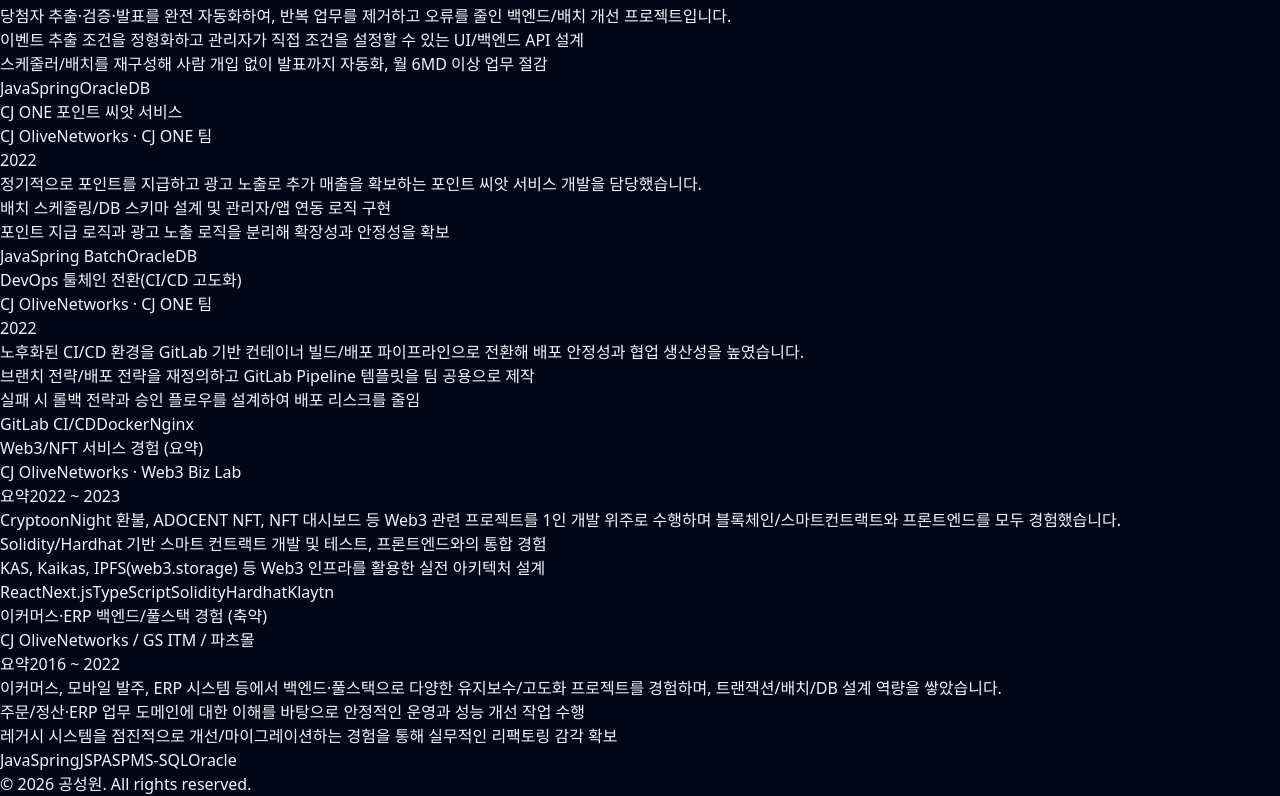
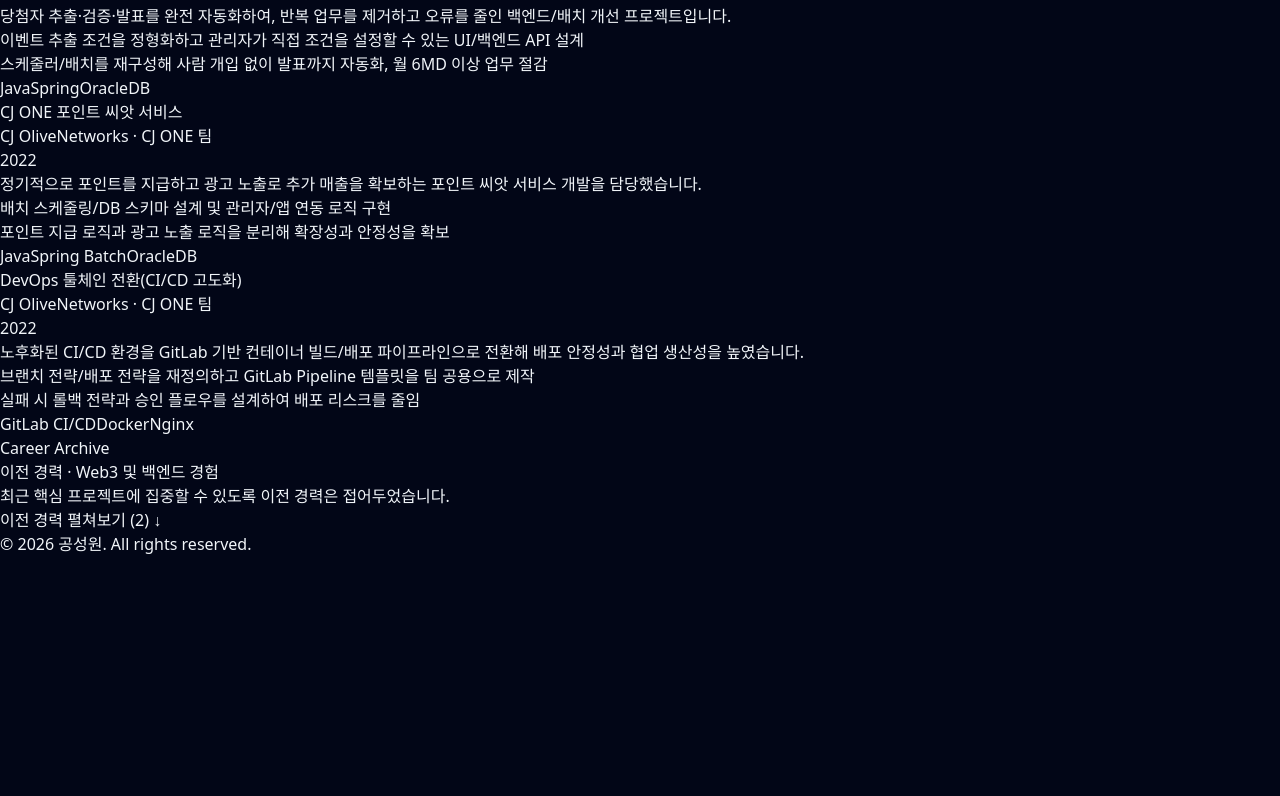
Before and after one commit to sungwonkong/portfolio-kong, a Next.js app: page / in a window 1280 px wide. Shown: the part 3884-4680 px from the top of the page. After the commit the page ends 4440 px from the top, so only its background shows below. Built offline with nearby package versions, Linux system fonts and the light colour scheme.

Commit message:
feat(portfolio): improve hierarchy and collapse legacy career

```diff
--- a/src/entities/experience/ui/experience-timeline.tsx
+++ b/src/entities/experience/ui/experience-timeline.tsx
@@ -1,25 +1,48 @@
-import React from "react";
+"use client";
+
+import React, { useState } from "react";
 import { EXPERIENCES } from "../model/experience.data";
 import { ExperienceCard } from "./experience-card";
 
-type Props = {
-  onlyRecent?: boolean;
-};
+type Props = { onlyRecent?: boolean };
 
 export function ExperienceTimeline({ onlyRecent }: Props) {
-  const list = onlyRecent
-    ? EXPERIENCES.filter((e) => e.kind !== "legacy")
-    : EXPERIENCES;
+  const [showLegacy, setShowLegacy] = useState(false);
+  const visible = EXPERIENCES.filter((item) => item.kind !== "legacy");
+  const legacy = EXPERIENCES.filter((item) => item.kind === "legacy");
 
   return (
-    <div className="space-y-4 sm:space-y-5">
-      {list.map((item) => (
-        <ExperienceCard
-          key={item.id}
-          item={item}
-          emphasizeArchitecture
-        />
-      ))}
+    <div className="space-y-5">
+      <div className="grid gap-4 lg:grid-cols-2">
+        {visible.map((item) => (
+          <ExperienceCard key={item.id} item={item} />
+        ))}
+      </div>
+      {!onlyRecent && legacy.length > 0 && (
+        <section className="rounded-2xl border border-slate-700/70 bg-slate-900/40 p-5 sm:p-6">
+          <div className="flex flex-wrap items-center justify-between gap-4">
+            <div>
+              <p className="text-xs font-semibold uppercase tracking-[0.2em] text-teal-300">Career Archive</p>
+              <h3 className="mt-2 text-lg font-semibold text-white">이전 경력 · Web3 및 백엔드 경험</h3>
+              <p className="mt-1 text-sm text-slate-400">최근 핵심 프로젝트에 집중할 수 있도록 이전 경력은 접어두었습니다.</p>
+            </div>
+            <button
+              type="button"
+              aria-expanded={showLegacy}
+              aria-controls="legacy-experiences"
+              onClick={() => setShowLegacy((value) => !value)}
+              className="rounded-xl border border-teal-400/50 bg-teal-400/10 px-4 py-2.5 text-sm font-semibold text-teal-100 transition hover:bg-teal-400/20 focus-visible:outline focus-visible:outline-2 focus-visible:outline-offset-2 focus-visible:outline-teal-300"
+            >
+              {showLegacy ? "이전 경력 접기 ↑" : `이전 경력 펼쳐보기 (${legacy.length}) ↓`}
+            </button>
+          </div>
+          {showLegacy && (
+            <div id="legacy-experiences" className="mt-5 grid gap-4 lg:grid-cols-2">
+              {legacy.map((item) => <ExperienceCard key={item.id} item={item} />)}
+            </div>
+          )}
+        </section>
+      )}
     </div>
   );
 }
```
